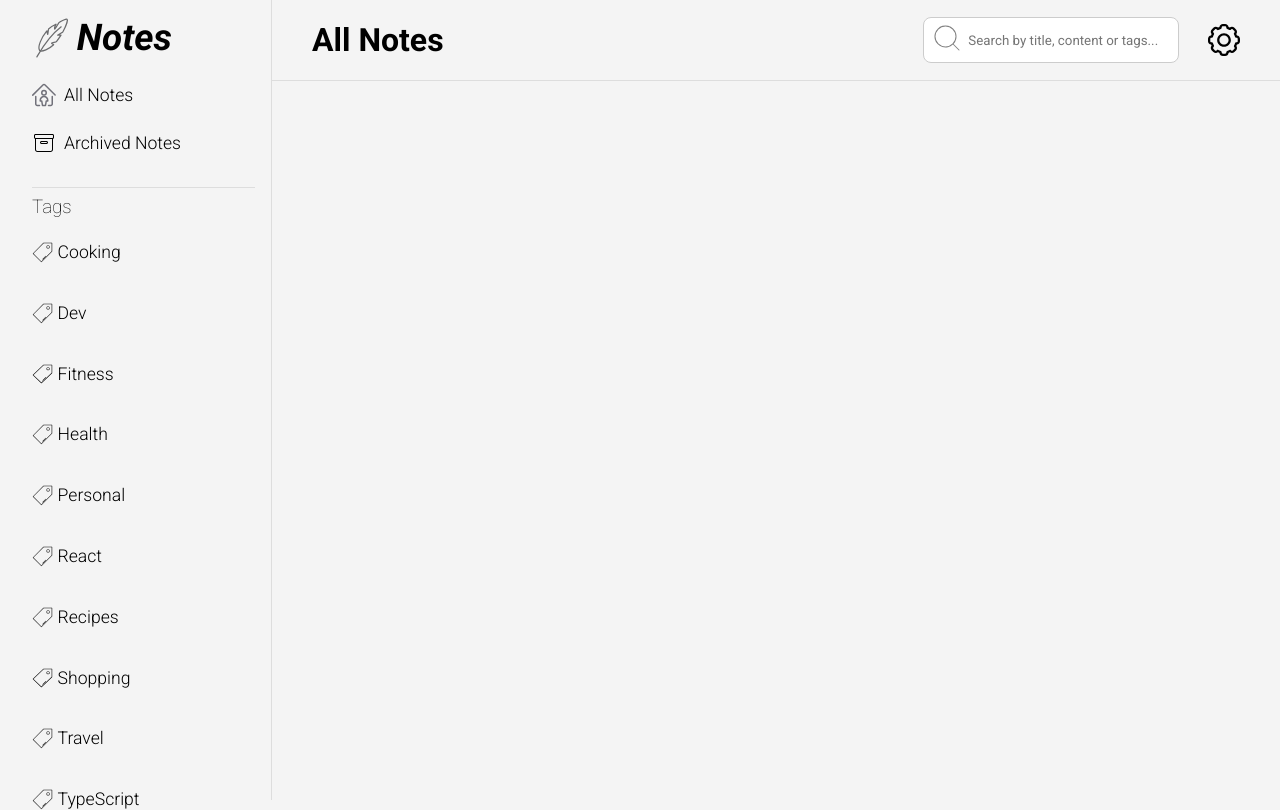
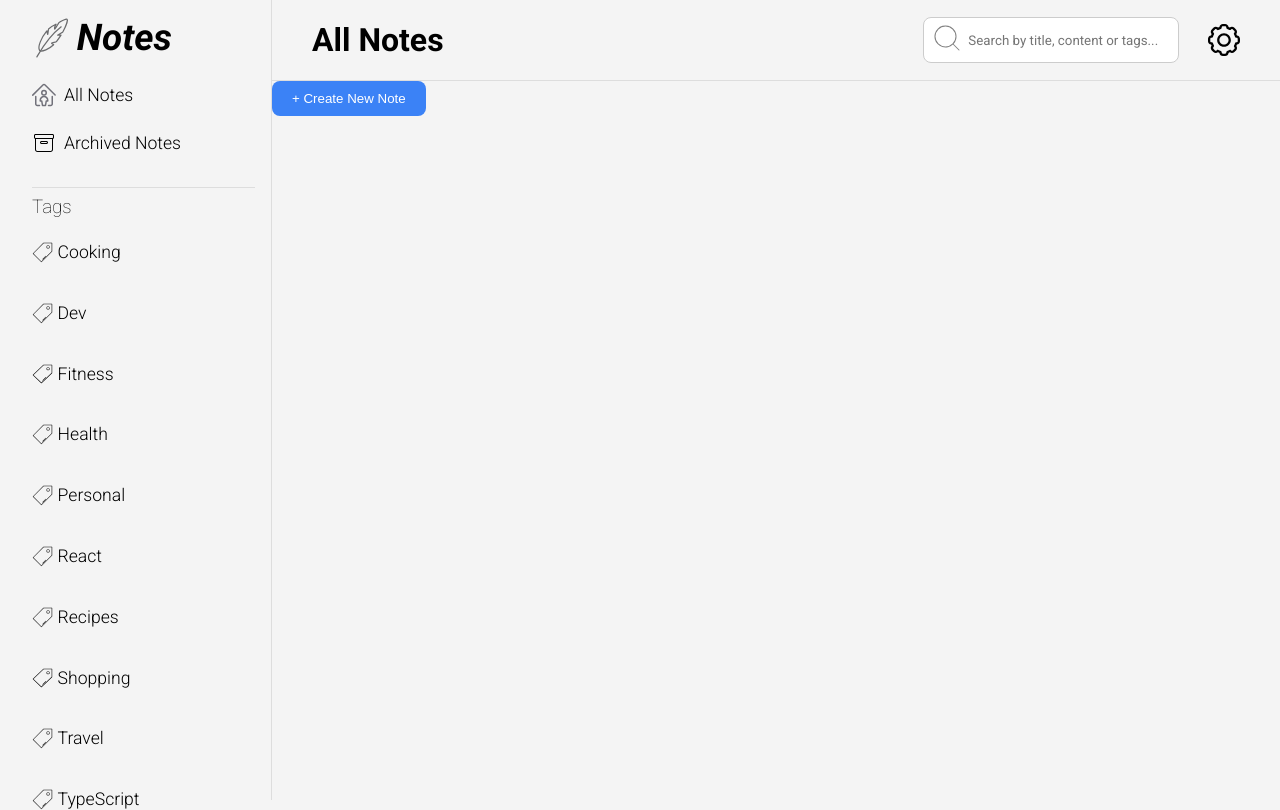
Before and after one commit to AlexF6/challenge-aba, a React (Vite) app: page / in a window 1280 px wide. Built offline with nearby package versions, Linux system fonts and the light colour scheme.

Commit message:
cree el boton de nueva nota para luego redirigirlo al form

```diff
--- a/src/App.jsx
+++ b/src/App.jsx
@@ -15,6 +15,7 @@ function App() {
         <Header/>
         <div className='main-section'>
           <div className='note-section'>
+            <Content />
 
           </div>
           <div className='note-details'>
--- a/src/components/layout/content/Content.jsx
+++ b/src/components/layout/content/Content.jsx
@@ -1,10 +1,29 @@
 //src/components/layout/content/Content.jsx
 import "../../../styles/layout/content/Content.css"
 
-const Content = ( {message} ) => {
-    return (
-        <h1>{message}</h1>
+function CreateButton({ onClick }) {
+  return (
+    <button className="create-button" onClick={onClick}>
+      + Create New Note
+    </button>
+  );
+}
+function Formulario(){
+    return(
+        alert("prueba para el form")
+
+
     );
-};
+}
+
+function Content() {
+
+
+  return (
+    <div className="content">
+      <CreateButton onClick={Formulario} />
+    </div>
+  );
+}
 
 export default Content;
--- a/src/styles/layout/content/Content.css
+++ b/src/styles/layout/content/Content.css
@@ -0,0 +1,8 @@
+.create-button {
+  background-color: #3b82f6;
+  color: white;
+  padding: 10px 20px;
+  border: none;
+  border-radius: 8px;
+
+}
```
